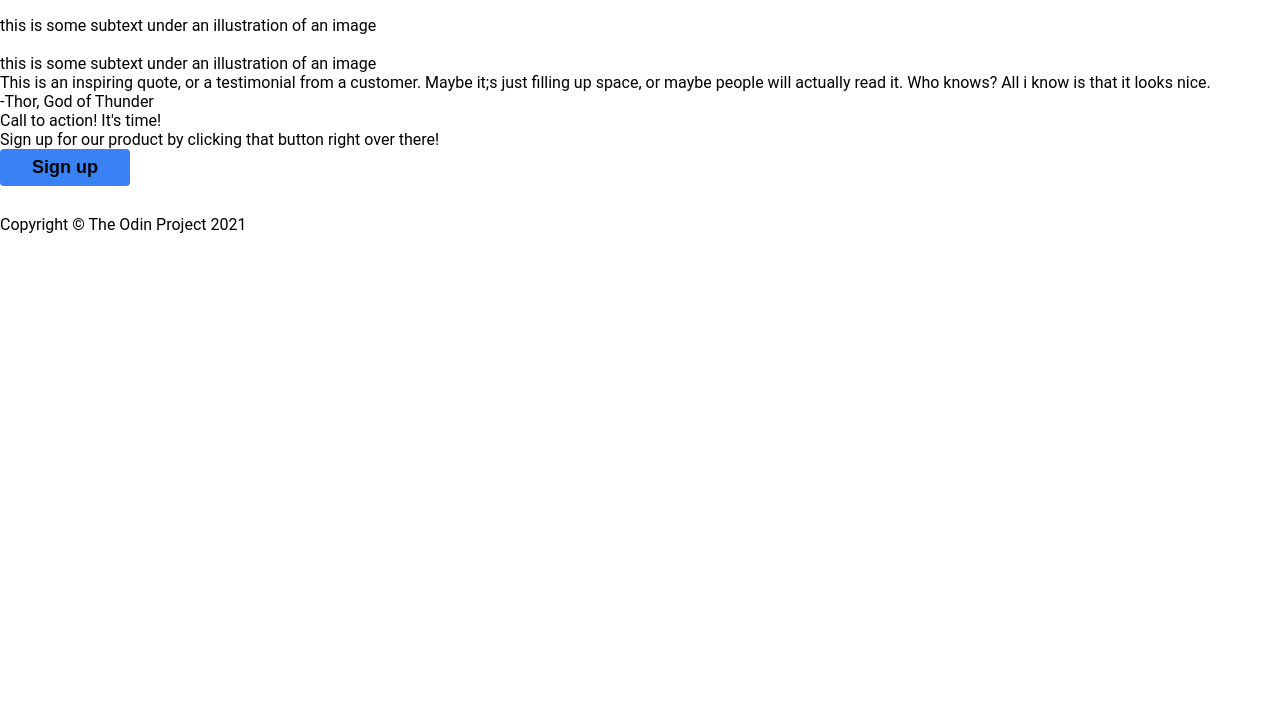
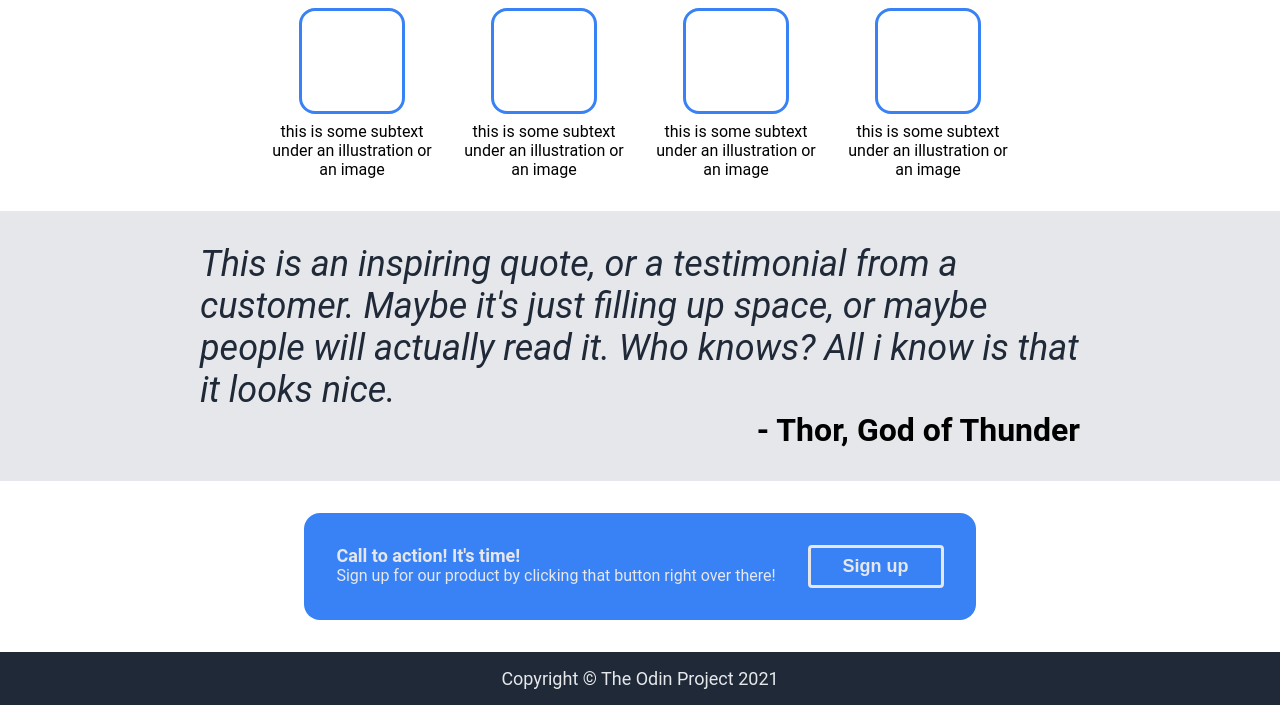
Before and after one commit to oaktec/odin-landing-page, a plain HTML site: page index.html in a window 1280 px wide. Shown: the part 566-1271 px from the top of the page. Before the commit the page ends 800 px from the top, so only its background shows below. Drawn offline with Linux system fonts and the light colour scheme.

Commit message:
Style all elements

```diff
--- a/index.html
+++ b/index.html
@@ -31,32 +31,32 @@
             <div class="info-title">Some random information.</div>
             <div class="images-container">
                 <div class="image-content">
-                    <img>
-                    <div>this is some subtext under an illustration of an image</div>
+                    <div class="fake-image"></div>
+                    <div>this is some subtext under an illustration or an image</div>
                 </div>
                 <div class="image-content">
-                    <img>
-                    <div>this is some subtext under an illustration of an image</div>
+                    <div class="fake-image"></div>
+                    <div>this is some subtext under an illustration or an image</div>
                 </div>
                 <div class="image-content">
-                    <img>
-                    <div>this is some subtext under an illustration of an image</div>
+                    <div class="fake-image"></div>
+                    <div>this is some subtext under an illustration or an image</div>
                 </div>
                 <div class="image-content">
-                    <img>
-                    <div>this is some subtext under an illustration of an image</div>
+                    <div class="fake-image"></div>
+                    <div>this is some subtext under an illustration or an image</div>
                 </div>
             </div>
         </div>
         <div class="quote-container">
-            <div class="quote">This is an inspiring quote, or a testimonial from a customer. Maybe it;s just filling up space, or maybe people will actually read it. Who knows? All i know is that it looks nice.</div>
-            <div class="quote-author">-Thor, God of Thunder</div>
+            <div class="quote">This is an inspiring quote, or a testimonial from a customer. Maybe it's just filling up space, or maybe people will actually read it. Who knows? All i know is that it looks nice.</div>
+            <div class="quote-author">- Thor, God of Thunder</div>
         </div>
         <div class="cta-container">
             <div class="cta">
                 <div class="cta-text">
-                    <div>Call to action! It's time!</div>
-                    <div>Sign up for our product by clicking that button right over there!</div>
+                    <div class="cta-title">Call to action! It's time!</div>
+                    <div class="cta-text">Sign up for our product by clicking that button right over there!</div>
                 </div>
                 <button>Sign up</button>
             </div>
--- a/styles.css
+++ b/styles.css
@@ -11,12 +11,24 @@ body {
 
 .container {
     flex: 1;
+    display: flex;
+    flex-direction: column;
 }
 
 .top-container {
     background-color: #1F2937;
     font-size: 18px;
     color: #E5E7EB;
+}
+
+.footer {
+    display: flex;
+    justify-content: center;
+    align-items: center;
+    background-color: #1F2937;
+    font-size: 18px;
+    color: #E5E7EB;
+    padding: 16px;
 }
 
 .header,
@@ -36,9 +48,105 @@ body {
     margin: 80px 0px;
 }
 
+.hero-container > img {
+    margin: 80px 0px;
+}
+
+.info-container {
+    display:flex;
+    flex-direction: column;
+    gap: 32px;
+    padding: 32px 200px;
+    flex: 1;
+    justify-content: center;
+}
+
+.images-container {
+    display: flex;
+    gap: 32px;
+    justify-content: center;
+    align-items: center;
+}
+
+.image-content {
+    display: flex;
+    flex-direction: column;
+    align-items: center;
+    text-align: center;
+    width: 160px;
+    gap: 8px;
+}
+
+.fake-image {
+    height: 100px;
+    width: 100px;
+    border-style: solid;
+    border-radius: 16px;
+    border-color: #3882F6;
+    flex-shrink: 0;
+}
+
+.info-title {
+    font-size: 36px;
+    font-weight: bolder;
+    color: #1F2937;
+    text-align: center;
+}
+
+.quote-container {
+    display: flex;
+    flex-direction: column;
+    justify-content: center;
+    align-items: center;
+    flex: 1;
+    padding: 32px 200px;
+    background-color: #E5E7EB;
+    font-size: 36px;
+}
+
+.quote {
+    font-style: italic;
+    font-weight: light;
+    color: #1F2937;
+}
+
+.quote-author {
+    align-self: flex-end;
+    font-size: 32px;
+    font-weight: bold;
+}
+
+.cta-container {
+    flex: 1;
+    display: flex;
+    justify-content: center;
+    align-items: center;
+    padding: 32px 200px;
+}
+
+.cta {
+    background-color: #3882F6;
+    color: #E5E7EB;
+    display: flex;
+    padding: 32px;
+    border-radius: 16px;
+    gap: 32px;
+}
+
+.cta button {
+    border: solid;
+    border-color: #E5E7EB;
+}
+
+.cta-title {
+    font-size: 18px;
+    font-weight: bold;
+}
+
 button {
     font-size: 18px;
     font-weight: 600;
+    color: #E5E7EB;
     background-color: #3882F6;
     border: 0;
     border-radius: 4px;
```
